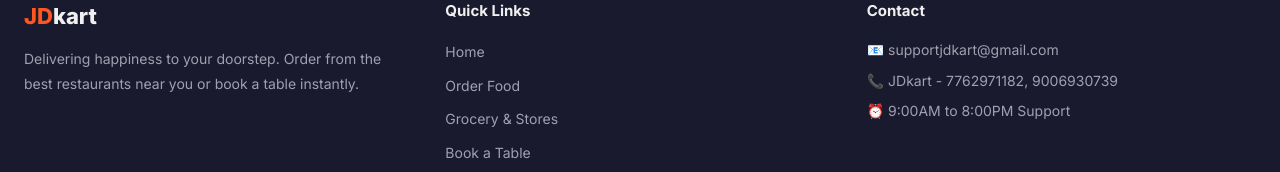
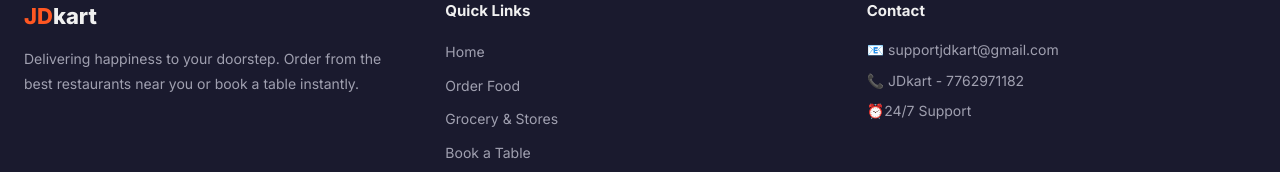
Before and after one commit to Deepak7334/Fooddelivery, a React (Vite) app in the folder frontend/: page / in a window 1280 px wide. Shown: the part 1545-1717 px from the top of the page. Built offline with nearby package versions, Linux system fonts and the light colour scheme; no server answers.

Commit message:
Update contact information and support hours

```diff
--- a/frontend/src/components/Footer.jsx
+++ b/frontend/src/components/Footer.jsx
@@ -28,8 +28,8 @@
           <div>
             <div style={{ fontWeight: 700, marginBottom: 16, fontSize: 15 }}>Contact</div>
             <p style={{ fontSize: 14, color: 'var(--text-secondary)', marginBottom: 8 }}>📧 supportjdkart@gmail.com</p>
-            <p style={{ fontSize: 14, color: 'var(--text-secondary)', marginBottom: 8 }}>📞 JDkart - 7762971182, 9006930739 </p>
-            <p style={{ fontSize: 14, color: 'var(--text-secondary)' }}>⏰ 9:00AM to 8:00PM Support</p>
+            <p style={{ fontSize: 14, color: 'var(--text-secondary)', marginBottom: 8 }}>📞 JDkart - 7762971182 </p>
+            <p style={{ fontSize: 14, color: 'var(--text-secondary)' }}>⏰24/7 Support</p>
           </div>
         </div>
         <div className="divider" />
```
